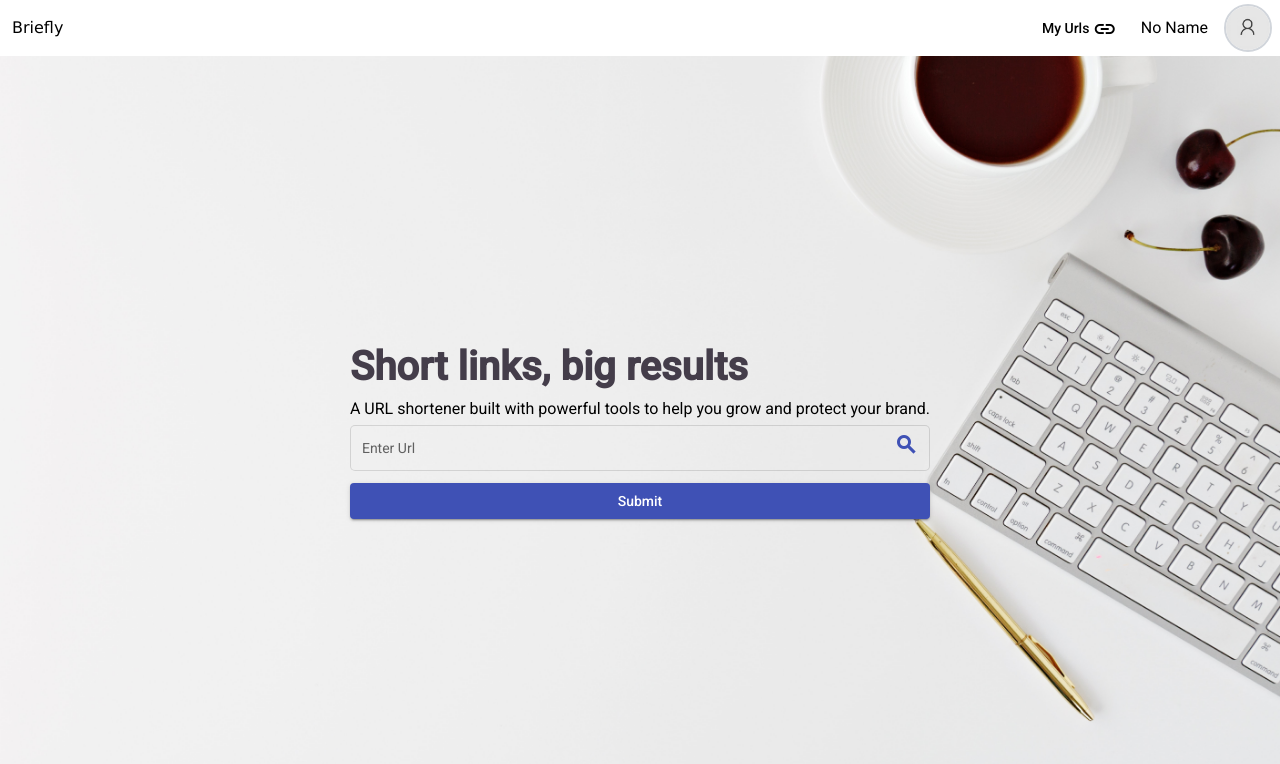
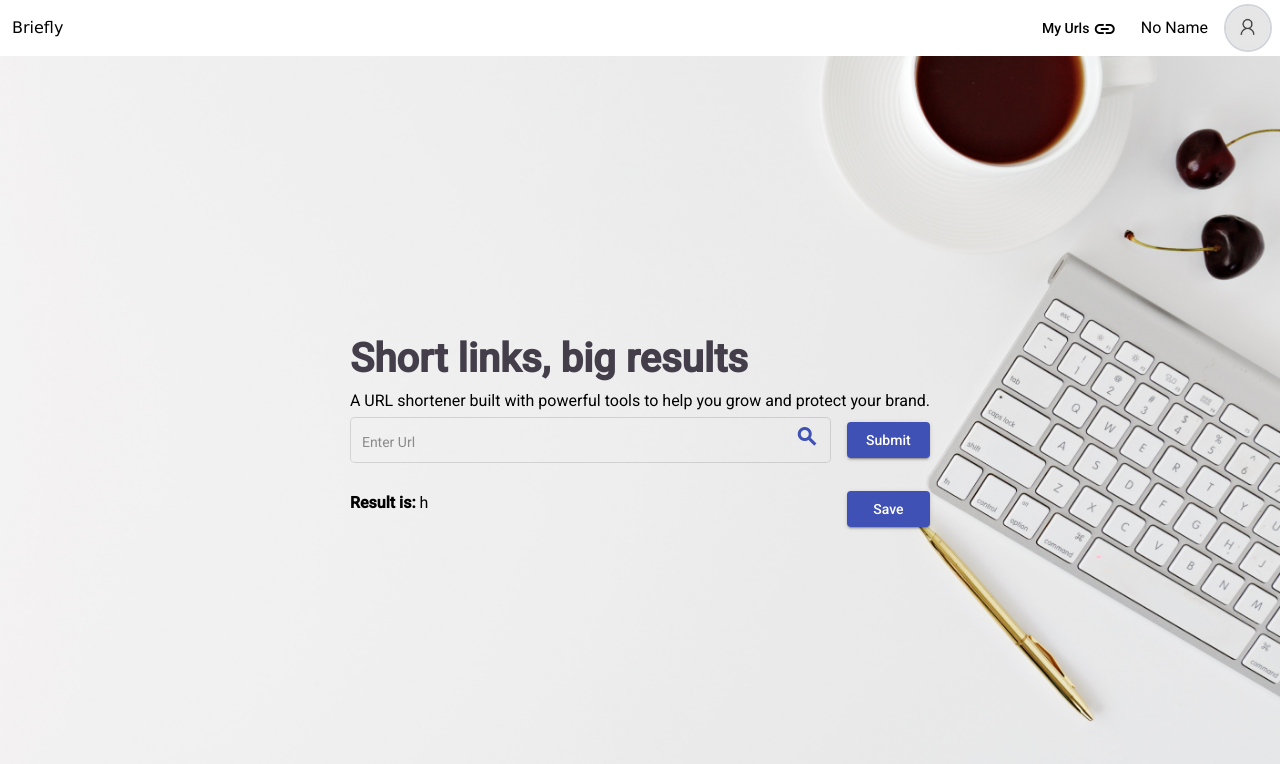
Before and after one commit to mateenbagheri/Briefly-Front, an Angular app: page /main in a window 1280 px wide. Shown: the top 764 px of the page. Built offline with nearby package versions, Linux system fonts and the light colour scheme.

Commit message:
change main page style

```diff
--- a/src/app/layout/components/main/main.component.html
+++ b/src/app/layout/components/main/main.component.html
@@ -8,22 +8,41 @@
           your brand.
         </p>
       </div>
-      <form (ngSubmit)="onSubmitUrl()">
-        <mat-form-field appearance="outline" class="w-full">
-          <mat-label>Enter Url</mat-label>
+      <section class="grid grid-cols-12 gap-4">
+        <mat-form-field appearance="outline" class="col-span-10">
           <mat-icon class="goButton" color="primary">search</mat-icon>
-
           <input
             (keypress.enter)="onSubmitUrl()"
             matInput
-            placeholder="Url"
-            type="text"
-            autocomplete="off"
+            placeholder="Enter Url"
+            [formControl]="linkTextControl"
           />
         </mat-form-field>
-        <button class="submit-button" type="submit"></button>
-      </form>
-      <button mat-raised-button color="primary">Submit</button>
+        <div class="col-span-2 self-center mb-2">
+          <button
+            mat-raised-button
+            color="primary"
+            class="w-full"
+            type="button"
+          >
+            Submit
+          </button>
+        </div>
+        <div class="col-span-10">
+          <strong>Result is:&nbsp;</strong>
+          <span><a>h</a></span>
+        </div>
+        <div class="col-span-2 self-center">
+          <button
+            mat-raised-button
+            color="primary"
+            class="w-full"
+            type="button"
+          >
+            Save
+          </button>
+        </div>
+      </section>
     </div>
   </div>
 </div>
--- a/src/app/layout/components/main/main.component.ts
+++ b/src/app/layout/components/main/main.component.ts
@@ -1,13 +1,13 @@
-import { Component, OnInit } from '@angular/core';
+import { Component, OnInit } from "@angular/core";
+import { FormControl } from "@angular/forms";
 
 @Component({
-  selector: 'app-main',
-  templateUrl: './main.component.html',
-  styleUrls: ['./main.component.scss'],
+  selector: "app-main",
+  templateUrl: "./main.component.html",
+  styleUrls: ["./main.component.scss"],
 })
 export class MainComponent implements OnInit {
-  urlInputValue: any;
-
+  linkTextControl: FormControl = new FormControl([]);
   constructor() {}
 
   ngOnInit(): void {}
```
Also changed, not shown: src/app/layout/layout.module.ts (+22 -14 lines).
